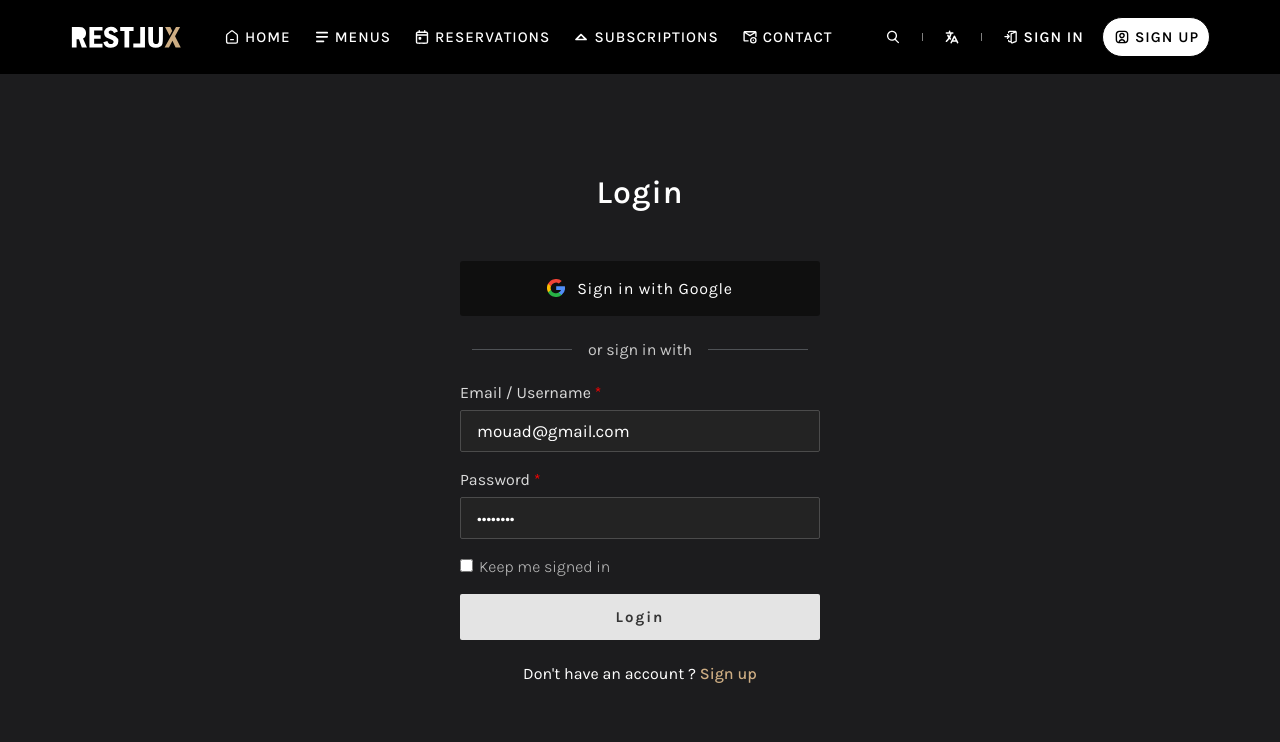
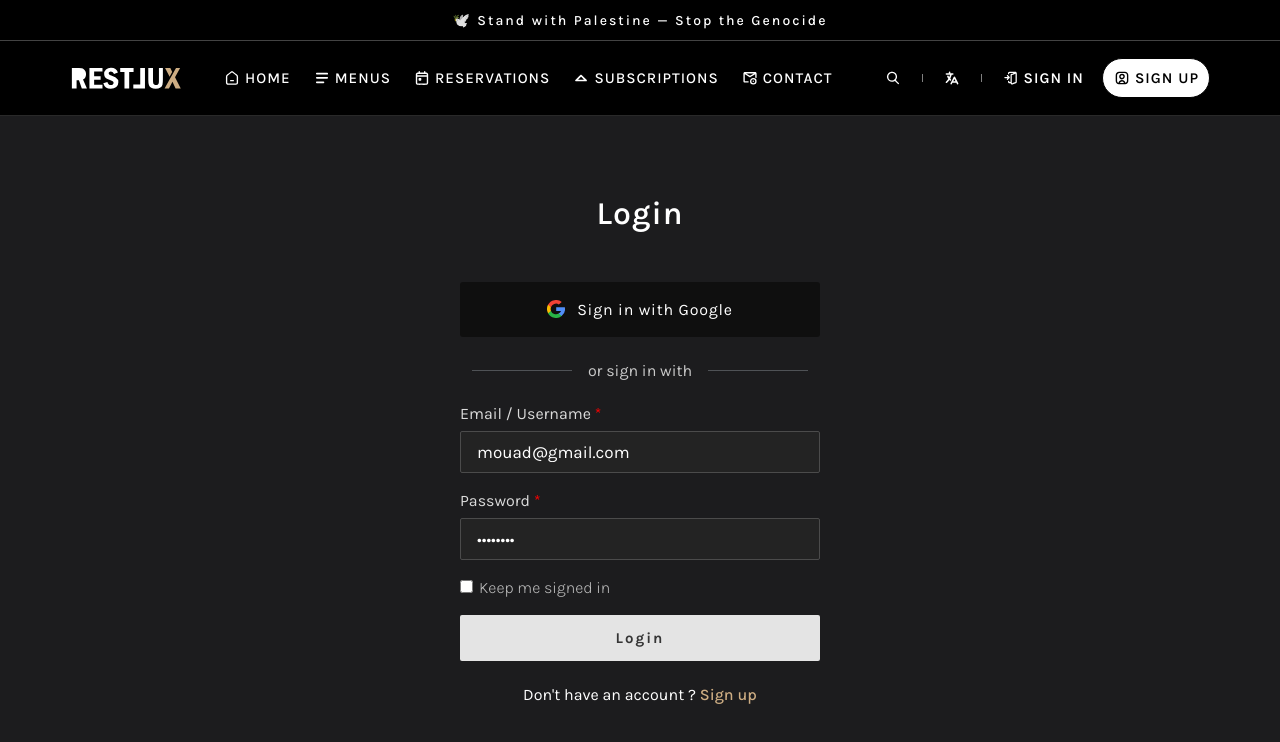
Before and after one commit to Hostname47/Restlux-front, a React (Vite) app: page /login in a window 1280 px wide. Shown: the top 742 px of the page. Built offline with nearby package versions, Linux system fonts and the light colour scheme; no server answers.

Commit message:
Add palestine support banner

```diff
--- /dev/null
+++ b/src/components/header/components/stand-with-palestine/index.tsx
@@ -0,0 +1,17 @@
+import "./styles.css";
+
+function TopMessageBar({
+  shown = false,
+  message,
+}: {
+  shown?: boolean;
+  message: string;
+}) {
+  return (
+    <div id="top-message-bar" style={{ display: shown ? "flex" : "none" }}>
+      <p className="message">{message}</p>
+    </div>
+  );
+}
+
+export default TopMessageBar;
--- /dev/null
+++ b/src/components/header/components/stand-with-palestine/styles.css
@@ -0,0 +1,14 @@
+#top-message-bar {
+  display: flex;
+  align-items: center;
+  justify-content: center;
+  height: 40px;
+  background-color: black;
+  border-bottom: 1px solid rgb(67, 67, 67);
+}
+
+#top-message-bar .message {
+  font-weight: 500;
+  letter-spacing: 2px;
+  font-size: 14px;
+}
--- a/src/components/header/index.tsx
+++ b/src/components/header/index.tsx
@@ -14,12 +14,18 @@ import SearchIcon from "../icons/SearchIcon";
 import { useAppSelector } from "../../app/hooks";
 import LinkIcon from "../icons/LinkIcon";
 import LogoutButton from "./components/logout-button";
+import TopMessageBar from "./components/stand-with-palestine";
 
 function Header() {
   const { user } = useAppSelector((state) => state.global);
 
   return (
-    <header id="header">
+    <header>
+      <TopMessageBar
+        shown
+        message="🕊️ Stand with Palestine — Stop the Genocide"
+      />
+      <div id="header">
         <Link to="/" className="flex">
           <TextLogo id="header-text-logo" />
         </Link>
@@ -99,6 +105,7 @@ function Header() {
             )}
           </div>
         </div>
+      </div>
     </header>
   );
 }
--- a/src/components/header/styles.css
+++ b/src/components/header/styles.css
@@ -1,12 +1,16 @@
-#header {
+header:first-of-type {
   position: sticky;
   z-index: 2;
   top: 0;
+}
+
+#header {
   display: flex;
   align-items: center;
   padding: 0 70px;
   height: 74px;
   background-color: black;
+  border-bottom: 1px solid #292929;
 }
 
 #header-text-logo {
```
Lines whose indentation alone changed are shown as unchanged.
